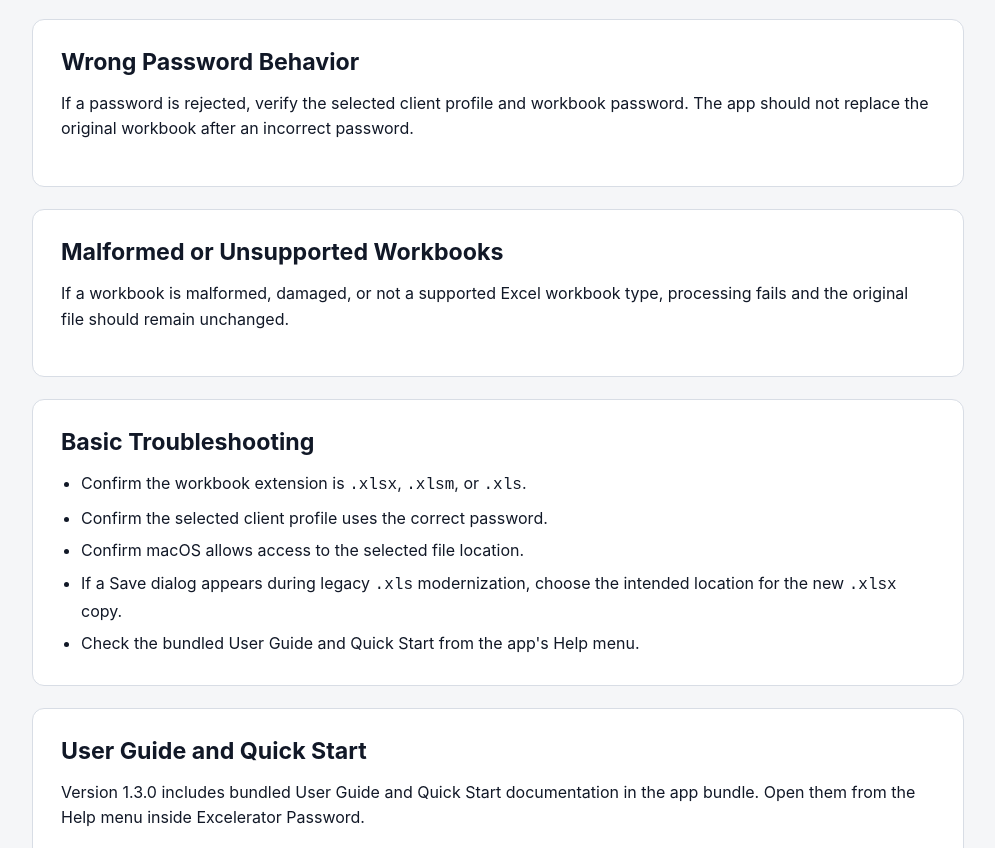
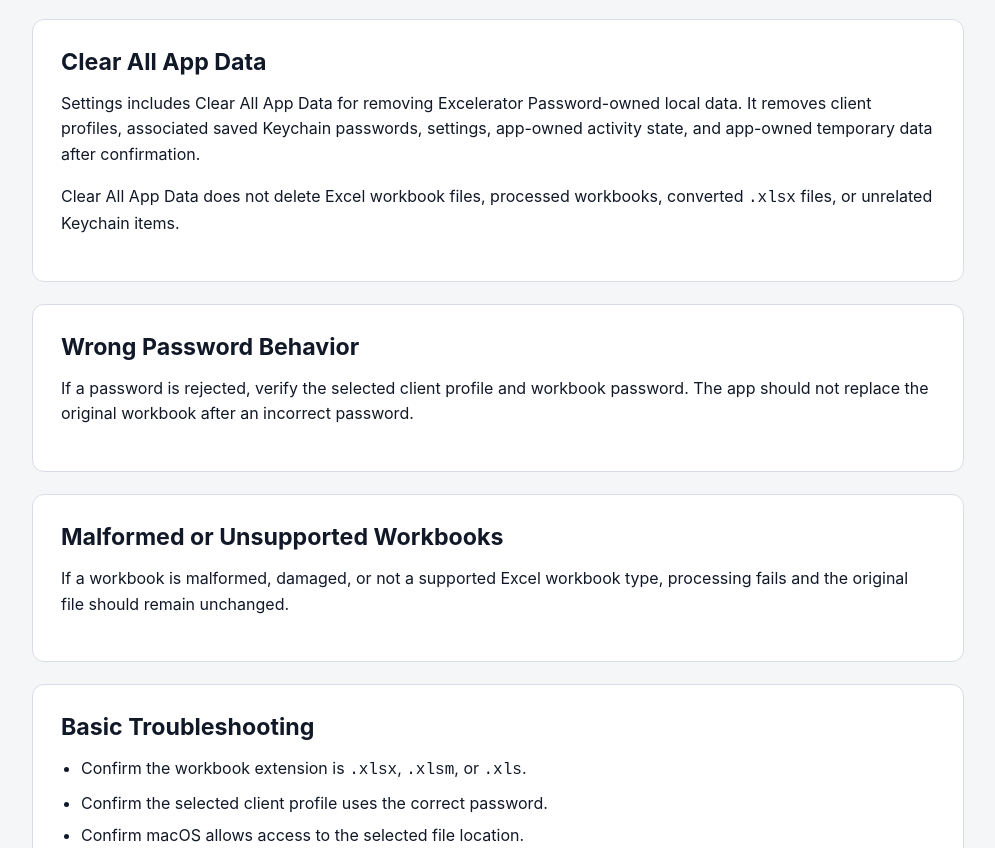
Before and after one commit to jstrick428/excelerator-password, a plain HTML site: page support/index.html in a window 1280 px wide. Shown: the part 1893-2741 px from the top of the page, without its empty margins (142-1137 px from the left). Drawn offline with Linux system fonts and the light colour scheme.

Commit message:
Update privacy and support for full reset

```diff
--- a/support/index.html
+++ b/support/index.html
@@ -72,6 +72,12 @@
       </section>
 
       <section class="section">
+        <h2>Clear All App Data</h2>
+        <p>Settings includes Clear All App Data for removing Excelerator Password-owned local data. It removes client profiles, associated saved Keychain passwords, settings, app-owned activity state, and app-owned temporary data after confirmation.</p>
+        <p>Clear All App Data does not delete Excel workbook files, processed workbooks, converted <code>.xlsx</code> files, or unrelated Keychain items.</p>
+      </section>
+
+      <section class="section">
         <h2>Wrong Password Behavior</h2>
         <p>If a password is rejected, verify the selected client profile and workbook password. The app should not replace the original workbook after an incorrect password.</p>
       </section>
```
Also changed, not shown: privacy/index.html (+2 -1 lines).
